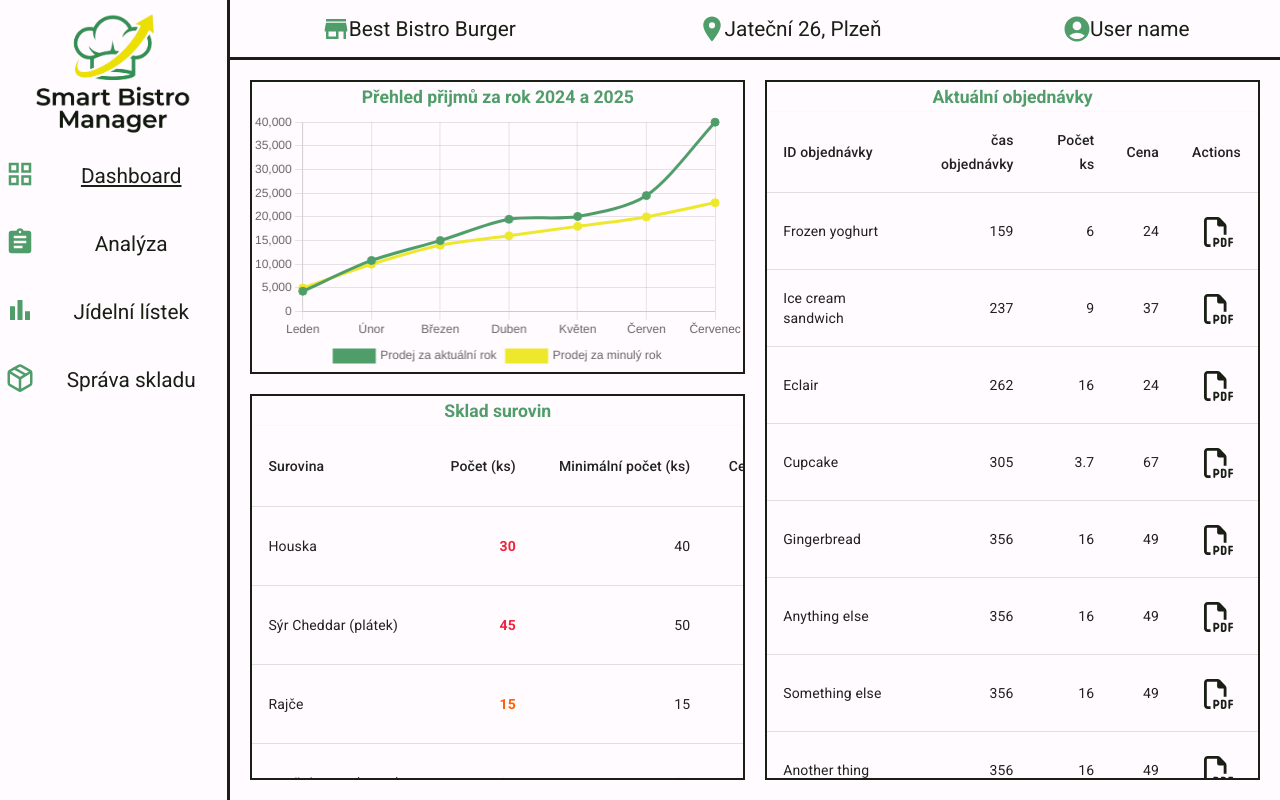
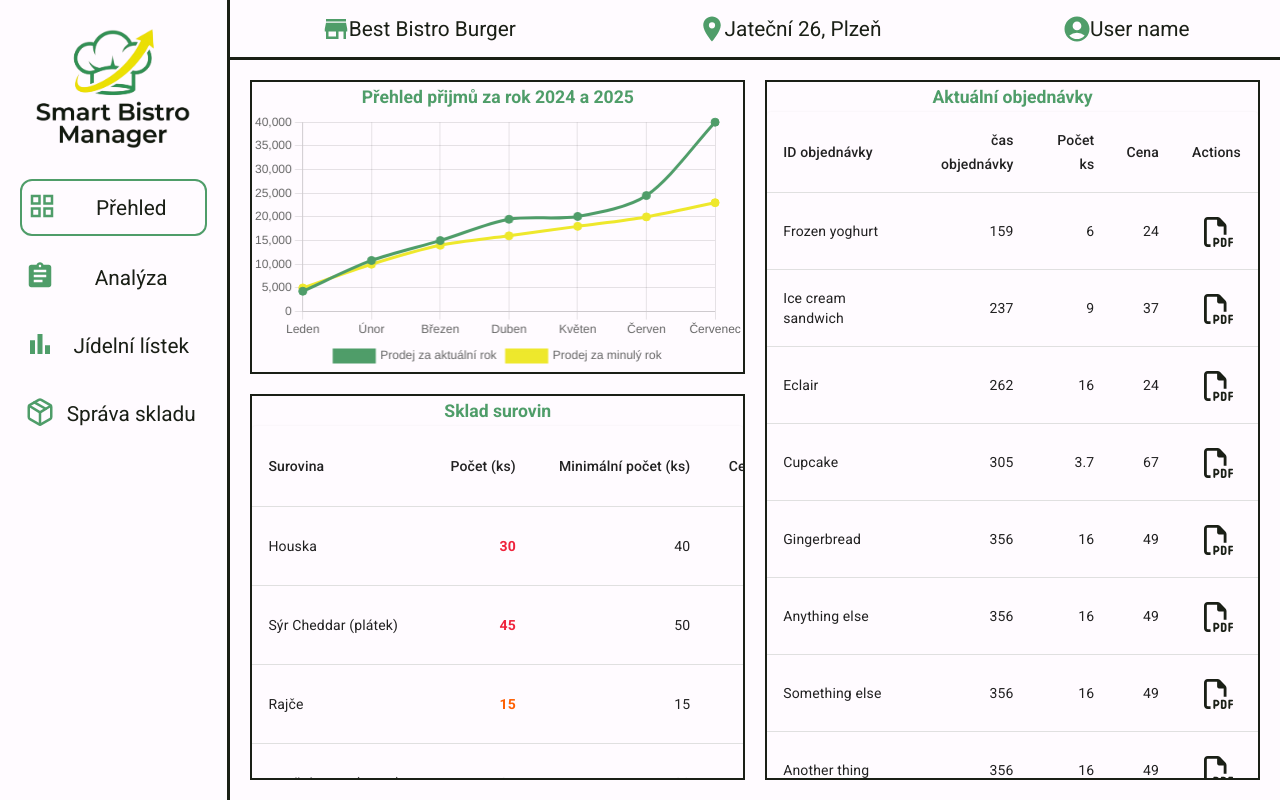
Before and after one commit to Jakub-Mat/smartbistro_manager, a React (Vite) app: page /dashboard in a window 1280 px wide. Built offline with nearby package versions, Linux system fonts and the light colour scheme; the HTML template or start-up script is replaced by a standard one; a web font is replaced by a local one.

Commit message:
Updated RouteButton.css for cleaner look

```diff
--- a/src/App.css
+++ b/src/App.css
@@ -21,6 +21,10 @@
 #layout-grid #sideMenu {
   grid-area: sideMenu;
   border-right: #1A1F16 solid;
+  display: flex;
+  flex-direction: column;
+  gap: 15px;
+  padding: 15px 20px;
 }
 
 #layout-grid #sideMenu a {
@@ -28,10 +32,9 @@
 }
 
 #layout-grid #sideMenu a.active {
-  color: white;
-  text-decoration: #1A1F16 underline;
   border-radius: 12px;
   display: block;
+  border: var(--primary) 2px solid;
 }
 
 #layout-grid #topBar {
--- a/src/components/atoms/RouteButton.css
+++ b/src/components/atoms/RouteButton.css
@@ -5,7 +5,7 @@
     width: 100%;
     display: flex;
     text-align: left;
-    margin: 0 0 15px 0;
+    margin: 0;
     padding-top: 10px;
     padding-bottom: 10px;
     border: 0;
@@ -33,6 +33,7 @@ button:hover{
 svg {
     width: var(--btnSize);
     height: var(--btnSize);
+    /*padding-left: 5px;*/
     margin-left: 5px;
     margin-bottom: -2px;
 }
--- a/src/components/molecules/SideMenu.jsx
+++ b/src/components/molecules/SideMenu.jsx
@@ -11,7 +11,7 @@ export default function SideMenu(){
             <div id="sideMenu">
                 <LogoPic/>
                 <NavLink to={"/dashboard"} className={({isActive}) => isActive ? "active" : ""}>
-                    <RouteButton label="Dashboard" icon={MdGridView(undefined)}/>
+                    <RouteButton label="Přehled" icon={MdGridView(undefined)}/>
                 </NavLink>
                 <NavLink to={"/analysis"} className={({isActive}) => isActive ? "active" : ""}>
                     <RouteButton label="Analýza" icon={MdAssignment(undefined)}/>
```
